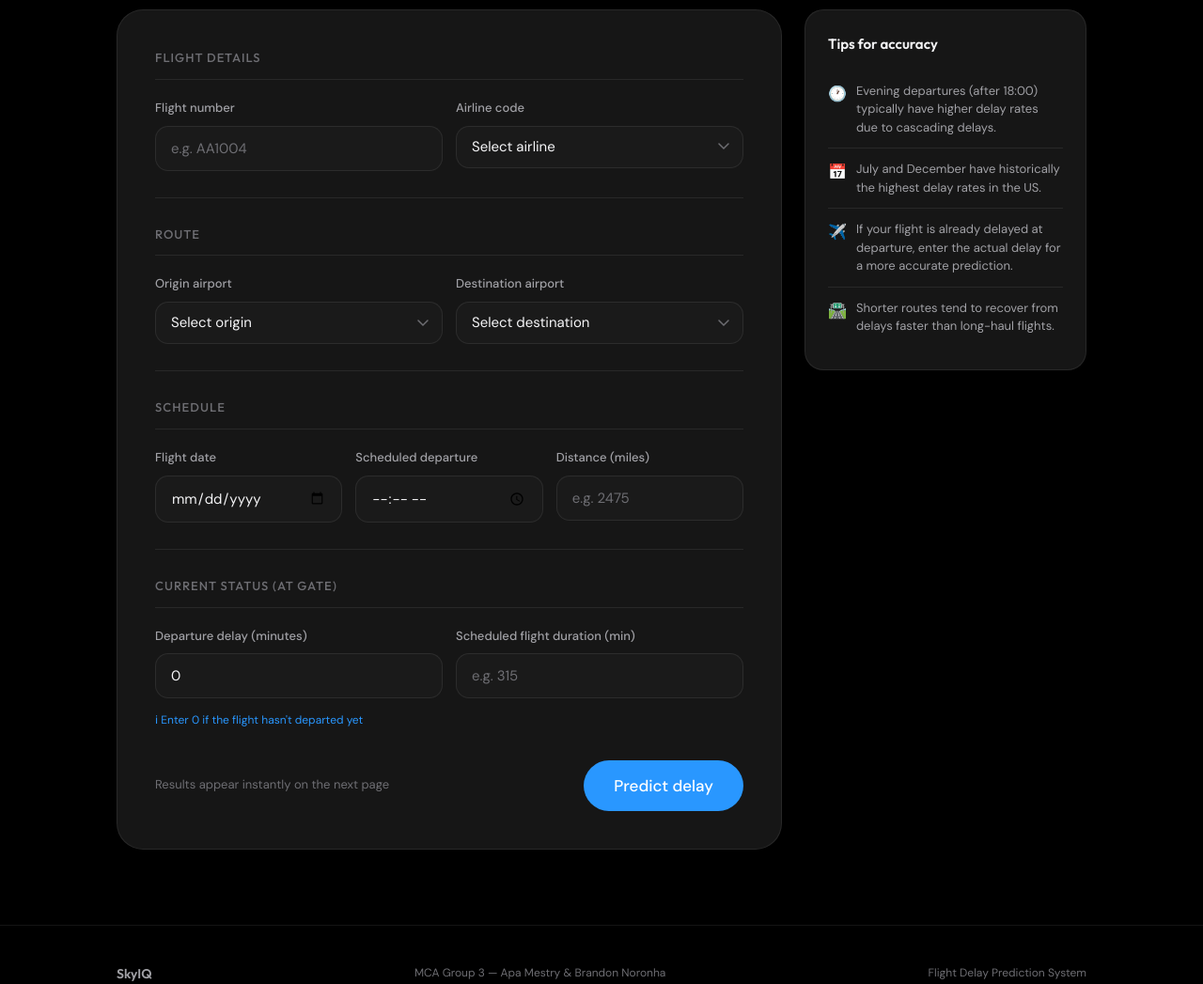
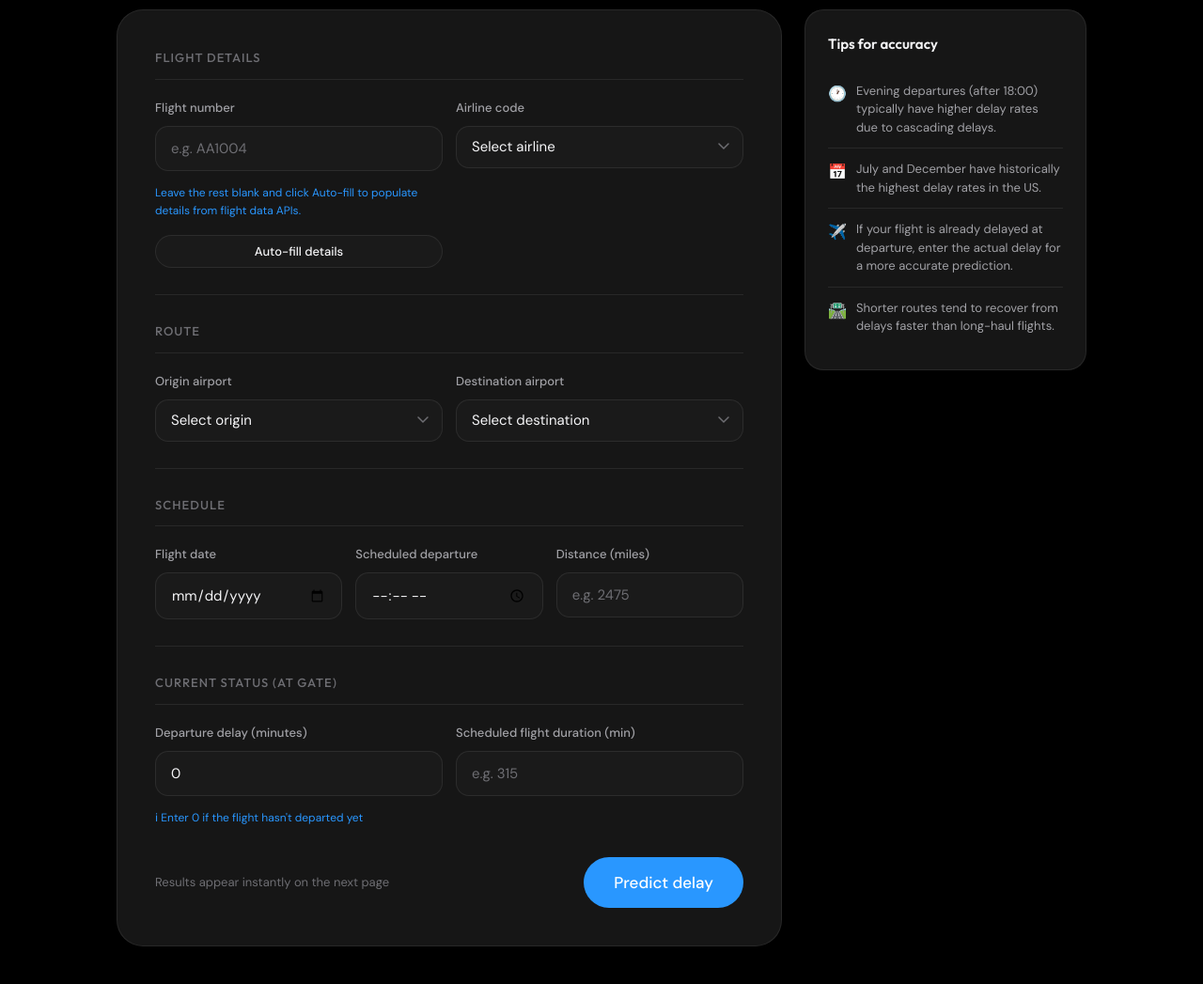
Before and after one commit to brand7noronha/Flight-delay-prediction-project, a Flask app: page /predict in a window 1280 px wide. Shown: the part 337-1384 px from the top of the page at 94% size. Run offline with Flask 3, Linux system fonts and the light colour scheme; tables that the repository leaves empty or names only in its code hold one stand-in row (values such as "Sample post").

Commit message:
Now model can predict delay using real time api data from Aviationstack & Flightradar24 only from USA based Airlines.

```diff
--- a/app.py
+++ b/app.py
@@ -14,10 +14,15 @@ from flask import (Flask, render_template, request, redirect,
 import hashlib, logging, os, random, math
 from datetime import datetime, date
 
+import requests
+
 logger = logging.getLogger(__name__)
 
 # ── CONFIG & DB ────────────────────────────────────────────
-from config import SECRET_KEY, DEBUG, PORT
+from config import (
+    SECRET_KEY, DEBUG, PORT,
+    AVIATIONSTACK_API_KEY, FLIGHTRADAR24_API_KEY,
+)
 from db import get_db, query, query_one, execute, commit, close
 
 app = Flask(__name__)
@@ -241,6 +246,240 @@ def predict_delay(airline, origin, destination, month,
     }
 
 
+# ── API SUPPORT ──────────────────────────────────────────────
+API_CALL_COUNTER = 0
+API_LAST_CALL = None
+
+_AIRPORT_COORDINATES = {
+    'ATL': (33.6407, -84.4277),
+    'BOS': (42.3656, -71.0096),
+    'CLT': (35.2144, -80.9473),
+    'DEN': (39.8561, -104.6737),
+    'DFW': (32.8998, -97.0403),
+    'DTW': (42.2162, -83.3554),
+    'EWR': (40.6895, -74.1745),
+    'IAH': (29.9902, -95.3368),
+    'JFK': (40.6413, -73.7781),
+    'LAS': (36.0840, -115.1537),
+    'LAX': (33.9416, -118.4085),
+    'LGA': (40.7769, -73.8740),
+    'MCO': (28.4312, -81.3081),
+    'MIA': (25.7959, -80.2870),
+    'MSP': (44.8848, -93.2223),
+    'ORD': (41.9742, -87.9073),
+    'PHX': (33.4353, -112.0058),
+    'SEA': (47.4502, -122.3088),
+    'SFO': (37.6213, -122.3790),
+}
+
+
+def increment_api_counter(provider, endpoint, success=True, note=None):
+    global API_CALL_COUNTER, API_LAST_CALL
+    API_CALL_COUNTER += 1
+    API_LAST_CALL = {
+        'provider': provider,
+        'endpoint': endpoint,
+        'success': success,
+        'note': note,
+        'time': datetime.utcnow().strftime('%Y-%m-%d %H:%M:%S UTC'),
+    }
+
+
+def _parse_iso_datetime(value):
+    if not value:
+        return None
+    try:
+        if isinstance(value, str) and value.endswith('Z'):
+            value = value[:-1] + '+00:00'
+        return datetime.fromisoformat(value)
+    except Exception:
+        try:
+            return datetime.strptime(value, '%Y-%m-%d %H:%M:%S')
+        except Exception:
+            return None
+
+
+def _get_hhmm_from_datetime(value):
+    if not value:
+        return None
+    try:
+        return int(value.strftime('%H%M'))
+    except Exception:
+        return None
+
+
+def _distance_between_airports(origin, destination):
+    if not origin or not destination:
+        return None
+    coords_a = _AIRPORT_COORDINATES.get(origin)
+    coords_b = _AIRPORT_COORDINATES.get(destination)
+    if not coords_a or not coords_b:
+        return None
+
+    lat1, lon1 = coords_a
+    lat2, lon2 = coords_b
+    radius = 3959.0
+    dlat = math.radians(lat2 - lat1)
+    dlon = math.radians(lon2 - lon1)
+    a = math.sin(dlat/2) ** 2 + math.cos(math.radians(lat1)) * math.cos(math.radians(lat2)) * math.sin(dlon/2) ** 2
+    c = 2 * math.atan2(math.sqrt(a), math.sqrt(1 - a))
+    return int(round(radius * c))
+
+
+def _safe_int(value, default=None):
+    try:
+        return int(value)
+    except Exception:
+        try:
+            return int(float(value))
+        except Exception:
+            return default
+
+
+def _safe_float(value, default=None):
+    try:
+        return float(value)
+    except Exception:
+        return default
+
+
+def lookup_with_aviationstack(flight_no, flight_date=None):
+    if not AVIATIONSTACK_API_KEY:
+        return None
+
+    url = 'https://api.aviationstack.com/v1/flights'
+    params = {'access_key': AVIATIONSTACK_API_KEY, 'flight_iata': flight_no, 'limit': 10}
+    if flight_date:
+        params['flight_date'] = flight_date
+
+    try:
+        response = requests.get(url, params=params, timeout=12)
+        response.raise_for_status()
+        data = response.json()
+    except Exception as exc:
+        increment_api_counter('aviationstack', url, success=False, note=str(exc))
+        return None
+
+    flights = data.get('data') or []
+    if not flights:
+        increment_api_counter('aviationstack', url, success=False, note='no flights returned')
+        return None
+
+    flight = flights[0]
+    departure = flight.get('departure', {}) or {}
+    arrival = flight.get('arrival', {}) or {}
+
+    sched_dep_dt = _parse_iso_datetime(departure.get('scheduled'))
+    actual_dep_dt = _parse_iso_datetime(departure.get('actual'))
+    sched_arr_dt = _parse_iso_datetime(arrival.get('scheduled'))
+
+    scheduled_departure = _get_hhmm_from_datetime(sched_dep_dt)
+    scheduled_time = None
+    if sched_dep_dt and sched_arr_dt:
+        duration = int(round((sched_arr_dt - sched_dep_dt).total_seconds() / 60.0))
+        scheduled_time = abs(duration) if duration > 0 else None
+
+    departure_delay = None
+    if departure.get('delay') is not None:
+        departure_delay = _safe_int(departure.get('delay'), None)
+    elif actual_dep_dt and sched_dep_dt:
+        departure_delay = _safe_int((actual_dep_dt - sched_dep_dt).total_seconds() / 60.0, None)
+
+    flight_date_value = None
+    if sched_dep_dt:
+        flight_date_value = sched_dep_dt.strftime('%Y-%m-%d')
+    elif flight_date:
+        flight_date_value = flight_date
+
+    details = {
+        'source': 'Aviationstack',
+        'airline': flight.get('airline', {}).get('iata'),
+        'origin': departure.get('iata'),
+        'destination': arrival.get('iata'),
+        'flight_date': flight_date_value,
+        'scheduled_departure': f"{scheduled_departure:04d}" if scheduled_departure is not None else None,
+        'scheduled_time': scheduled_time,
+        'departure_delay': departure_delay,
+        'distance': _distance_between_airports(departure.get('iata'), arrival.get('iata')),
+        'message': 'Data populated from Aviationstack API',
+    }
+    increment_api_counter('aviationstack', url, success=True, note=f"flight_iata={flight_no}")
+    return details
+
+
+def lookup_with_flightradar24(flight_no, flight_date=None):
+    if not FLIGHTRADAR24_API_KEY:
+        return None
+
+    url = 'https://fr24api.flightradar24.com/api/live/flight-positions/light'
+    params = {'flight': flight_no}
+    headers = {
+        'Accept': 'application/json',
+        'Accept-Version': 'v1',
+        'Authorization': f'Bearer {FLIGHTRADAR24_API_KEY}'
+    }
+
+    try:
+        response = requests.get(url, params=params, headers=headers, timeout=12)
+        response.raise_for_status()
+        data = response.json()
+    except Exception as exc:
+        increment_api_counter('flightradar24', url, success=False, note=str(exc))
+        return None
+
+    results = data.get('data') or []
+    if not results:
+        increment_api_counter('flightradar24', url, success=False, note='no flights returned')
+        return None
+
+    item = results[0]
+    flight = item.get('flight') or item
+    departure = item.get('airport', {}).get('origin', {}) or {}
+    arrival = item.get('airport', {}).get('destination', {}) or {}
+
+    sched_dep_dt = _parse_iso_datetime(departure.get('scheduled'))
+    sched_arr_dt = _parse_iso_datetime(arrival.get('scheduled'))
+    scheduled_departure = _get_hhmm_from_datetime(sched_dep_dt)
+    scheduled_time = None
+    if sched_dep_dt and sched_arr_dt:
+        duration = int(round((sched_arr_dt - sched_dep_dt).total_seconds() / 60.0))
+        scheduled_time = abs(duration) if duration > 0 else None
+
+    departure_delay = None
+    if departure.get('delay') is not None:
+        departure_delay = _safe_int(departure.get('delay'), None)
+
+    flight_date_value = None
+    if sched_dep_dt:
+        flight_date_value = sched_dep_dt.strftime('%Y-%m-%d')
+    elif flight_date:
+        flight_date_value = flight_date
+
+    details = {
+        'source': 'Flightradar24',
+        'airline': (flight.get('airline', {}) or {}).get('iata') or flight.get('airline_iata'),
+        'origin': departure.get('iata'),
+        'destination': arrival.get('iata'),
+        'flight_date': flight_date_value,
+        'scheduled_departure': f"{scheduled_departure:04d}" if scheduled_departure is not None else None,
+        'scheduled_time': scheduled_time,
+        'departure_delay': departure_delay,
+        'distance': _distance_between_airports(departure.get('iata'), arrival.get('iata')),
+        'message': 'Data populated from Flightradar24 API',
+    }
+    increment_api_counter('flightradar24', url, success=True, note=f"flight={flight_no}")
+    return details
+
+
+def lookup_flight_details(flight_no, flight_date=None):
+    if not flight_no:
+        return {}
+    lookup = lookup_with_aviationstack(flight_no, flight_date)
+    if lookup:
+        return lookup
+    return lookup_with_flightradar24(flight_no, flight_date)
+
+
 # ── PASSWORD HELPERS ────────────────────────────────────────
 def hash_password(password):
     salt   = os.urandom(16).hex()
@@ -345,6 +584,30 @@ def get_airports():
 # ROUTES
 # ══════════════════════════════════════════════════════════
 
+@app.context_processor
+def inject_api_debug():
+    return {
+        'api_debug': {
+            'call_count': API_CALL_COUNTER,
+            'last_call': API_LAST_CALL,
+        }
+    }
+
+
+@app.route('/lookup-flight')
+def lookup_flight():
+    flight_no = request.args.get('flight_no', '').strip().upper()
+    flight_date = request.args.get('flight_date')
+    if not flight_no:
+        return jsonify({'ok': False, 'message': 'flight_no query parameter is required'}), 400
+
+    lookup = lookup_flight_details(flight_no, flight_date)
+    if not lookup or not lookup.get('source'):
+        return jsonify({'ok': False, 'message': 'Unable to find flight details for ' + flight_no}), 404
+
+    return jsonify({'ok': True, 'lookup': lookup})
+
+
 # ── HOME ────────────────────────────────────────────────────
 @app.route('/')
 def index():
@@ -360,15 +623,35 @@ def predict():
 
     if request.method == 'POST':
         form        = request.form
-        flight_no   = form.get('flight_no', '').strip().upper() or 'N/A'
-        airline     = form.get('airline', 'AA')
-        origin      = form.get('origin', 'LAX')
-        destination = form.get('destination', 'JFK')
-        flight_date = form.get('flight_date') or str(date.today())
-        sched_dep   = form.get('scheduled_departure', '12:00').replace(':', '')
-        distance    = form.get('distance', 500)
-        dep_delay   = form.get('departure_delay', 0)
-        sched_time  = form.get('scheduled_time', 120)
+        flight_no   = form.get('flight_no', '').strip().upper()
+        airline     = form.get('airline', '').strip().upper()
+        origin      = form.get('origin', '').strip().upper()
+        destination = form.get('destination', '').strip().upper()
+        flight_date = form.get('flight_date', '').strip() or None
+        sched_dep   = form.get('scheduled_departure', '').replace(':', '').strip() or None
+        distance    = form.get('distance', '').strip() or None
+        dep_delay   = form.get('departure_delay', '').strip() or None
+        sched_time  = form.get('scheduled_time', '').strip() or None
+
+        if flight_no and (not airline or not origin or not destination or not flight_date or not sched_dep or not distance or not sched_time):
+            lookup = lookup_flight_details(flight_no, flight_date)
+            if lookup:
+                airline     = airline or (lookup.get('airline') or airline)
+                origin      = origin or (lookup.get('origin') or origin)
+                destination = destination or (lookup.get('destination') or destination)
+                flight_date = flight_date or lookup.get('flight_date')
+                sched_dep   = sched_dep or lookup.get('scheduled_departure')
+                distance    = distance or lookup.get('distance')
+                dep_delay   = dep_delay or lookup.get('departure_delay')
+                sched_time  = sched_time or lookup.get('scheduled_time')
+                api_lookup  = lookup
+            else:
+                api_lookup = {'source': None, 'message': 'Lookup failed or no external data found.'}
+        else:
+            api_lookup = None
+
+        if not flight_date:
+            flight_date = str(date.today())
 
         try:
             dt    = datetime.strptime(flight_date, '%Y-%m-%d')
@@ -376,6 +659,11 @@ def predict():
             dow   = dt.isoweekday()
         except Exception:
             month, dow = 6, 3
+
+        sched_dep  = sched_dep or '1200'
+        distance   = distance or 500
+        dep_delay  = dep_delay or 0
+        sched_time = sched_time or 120
 
         prediction = predict_delay(
             airline=airline,
@@ -389,15 +677,20 @@ def predict():
             scheduled_time=float(sched_time)
         )
 
+        formatted_sched_dep = sched_dep
+        if formatted_sched_dep and len(str(formatted_sched_dep)) == 4:
+            formatted_sched_dep = f"{str(formatted_sched_dep)[:2]}:{str(formatted_sched_dep)[2:]}"
+
         prediction.update({
             'flight_number':       flight_no,
             'airline':             airline,
             'origin':              origin,
             'destination':         destination,
             'flight_date':         flight_date,
-            'scheduled_departure': form.get('scheduled_departure', '12:00'),
+            'scheduled_departure': formatted_sched_dep or '12:00',
             'distance':            distance,
             'departure_delay':     dep_delay,
+            'lookup':              api_lookup,
         })
 
         # ── Historical stats from DB; fall back to mock ────
--- a/git_commands.txt
+++ b/git_commands.txt
@@ -18,3 +18,6 @@ git checkout main
 git pull origin main
 git branch branch-name -- to craete a new branch
 git checkout branch-name -- to switch to the new/your desired  branch
+
+Aviation Stack API Key:8bee62e0257c67a294c36e74a9846f41
+Radar24 API key:019bfe6e-c828-705e-a195-153ef2b97f52|bExWsP0S0lX2FwWAmjUmx0RrWFXc7KukWe9cStIJ52c61fd4
--- a/templates/base.html
+++ b/templates/base.html
@@ -405,8 +405,21 @@
   {% endif %}
 {% endwith %}
 
-<!-- ── PAGE CONTENT ──────────────────────────────────────── -->
-<div class="page-body">
+<!-- ── PAGE CONTENT ──────────────────────────────────────── --><div id="api-debug-panel" style="display:none; position:fixed; bottom:18px; right:18px; z-index:1200; width:320px; max-width:90vw; background: rgba(15,15,20,0.96); border:1px solid rgba(255,255,255,0.10); border-radius:20px; padding:18px; color: var(--text-primary); box-shadow: 0 24px 60px rgba(0,0,0,0.4); font-size:13px;">
+  <div style="display:flex; align-items:center; justify-content:space-between; gap:12px; margin-bottom:12px;">
+    <span style="font-weight:700;">API Debug</span>
+    <button id="api-debug-close" class="btn btn-ghost" style="padding:6px 10px; font-size:12px;">Close</button>
+  </div>
+  <div style="line-height:1.5;">
+    <div><strong>Call count:</strong> {{ api_debug.call_count }}</div>
+    <div><strong>Last provider:</strong> {{ api_debug.last_call.provider if api_debug.last_call else 'n/a' }}</div>
+    <div><strong>Success:</strong> {{ 'yes' if api_debug.last_call and api_debug.last_call.success else 'no' }}</div>
+    <div style="margin-top:10px;"><strong>Details:</strong>
+      <pre style="white-space:pre-wrap; word-break:break-word; font-size:12px; margin:6px 0 0; color: var(--text-secondary);">{{ api_debug.last_call.note if api_debug.last_call else 'No calls yet' }}</pre>
+    </div>
+  </div>
+  <div style="margin-top:12px; color: var(--text-tertiary); font-size:12px;">Press <kbd>Ctrl</kbd>+<kbd>Shift</kbd>+<kbd>D</kbd> to toggle this panel.</div>
+</div><div class="page-body">
   {% block content %}{% endblock %}
 </div>
 
@@ -430,6 +443,24 @@
   }, { threshold: 0.1 });
   document.querySelectorAll('.fade-up').forEach(el => observer.observe(el));
 </script>
+<script>
+  const apiDebugPanel = document.getElementById('api-debug-panel');
+  const apiDebugClose = document.getElementById('api-debug-close');
+
+  document.addEventListener('keydown', (event) => {
+    if (event.ctrlKey && event.shiftKey && event.key.toLowerCase() === 'd') {
+      event.preventDefault();
+      if (!apiDebugPanel) return;
+      apiDebugPanel.style.display = apiDebugPanel.style.display === 'block' ? 'none' : 'block';
+    }
+  });
+
+  if (apiDebugClose) {
+    apiDebugClose.addEventListener('click', () => {
+      if (apiDebugPanel) apiDebugPanel.style.display = 'none';
+    });
+  }
+</script>
 
 {% block scripts %}{% endblock %}
 </body>
--- a/templates/predict.html
+++ b/templates/predict.html
@@ -124,10 +124,12 @@
                  class="form-input"
                  value="{{ prefill.flight_no or '' }}"
                  required>
+          <div class="info-tooltip">Leave the rest blank and click Auto-fill to populate details from flight data APIs.</div>
+          <button type="button" id="lookup-flight-btn" class="btn btn-secondary btn-sm mt-8">Auto-fill details</button>
         </div>
         <div class="form-group">
           <label class="form-label" for="airline">Airline code</label>
-          <select id="airline" name="airline" class="form-select" required>
+          <select id="airline" name="airline" class="form-select">
             <option value="">Select airline</option>
             {% for code, name in airlines %}
               <option value="{{ code }}" {% if prefill.airline == code %}selected{% endif %}>
@@ -145,7 +147,7 @@
       <div class="form-row">
         <div class="form-group">
           <label class="form-label" for="origin">Origin airport</label>
-          <select id="origin" name="origin" class="form-select" required>
+          <select id="origin" name="origin" class="form-select">
             <option value="">Select origin</option>
             {% for code, name, city in airports %}
               <option value="{{ code }}" {% if prefill.origin == code %}selected{% endif %}>
@@ -156,7 +158,7 @@
         </div>
         <div class="form-group">
           <label class="form-label" for="destination">Destination airport</label>
-          <select id="destination" name="destination" class="form-select" required>
+          <select id="destination" name="destination" class="form-select">
             <option value="">Select destination</option>
             {% for code, name, city in airports %}
               <option value="{{ code }}" {% if prefill.destination == code %}selected{% endif %}>
@@ -176,15 +178,13 @@
           <label class="form-label" for="flight_date">Flight date</label>
           <input type="date" id="flight_date" name="flight_date"
                  class="form-input"
-                 value="{{ prefill.date or '' }}"
-                 required>
+                 value="{{ prefill.date or '' }}">
         </div>
         <div class="form-group">
           <label class="form-label" for="scheduled_departure">Scheduled departure</label>
           <input type="time" id="scheduled_departure" name="scheduled_departure"
                  class="form-input"
-                 value="{{ prefill.scheduled_departure or '' }}"
-                 required>
+                 value="{{ prefill.scheduled_departure or '' }}">
         </div>
         <div class="form-group">
           <label class="form-label" for="distance">Distance (miles)</label>
@@ -192,7 +192,7 @@
                  placeholder="e.g. 2475"
                  class="form-input"
                  value="{{ prefill.distance or '' }}"
-                 min="1" max="9999" required>
+                 min="1" max="9999">
         </div>
       </div>
 
@@ -216,7 +216,7 @@
                  placeholder="e.g. 315"
                  class="form-input"
                  value="{{ prefill.scheduled_time or '' }}"
-                 min="20" max="1000" required>
+                 min="20" max="1000">
         </div>
       </div>
 
@@ -268,7 +268,69 @@
     btn.disabled = true;
   });
 
-  // Auto-fill distance when route is selected (optional enhancement)
-  // Can be wired to a Flask /api/route-distance endpoint later
+  const lookupButton = document.getElementById('lookup-flight-btn');
+  const flightNoInput = document.getElementById('flight_no');
+
+  async function fillFlightDetails() {
+    const flightNo = flightNoInput.value.trim().toUpperCase();
+    if (!flightNo) {
+      alert('Enter a flight number first.');
+      return;
+    }
+
+    lookupButton.disabled = true;
+    lookupButton.textContent = 'Looking up…';
+
+    try {
+      const flightDate = document.getElementById('flight_date').value;
+      const params = new URLSearchParams({ flight_no: flightNo });
+      if (flightDate) params.set('flight_date', flightDate);
+
+      const res = await fetch(`/lookup-flight?${params.toString()}`);
+      const payload = await res.json();
+
+      if (!payload.ok) {
+        alert(payload.message || 'Could not find flight details.');
+        return;
+      }
+
+      const lookup = payload.lookup || {};
+      if (lookup.airline) {
+        document.getElementById('airline').value = lookup.airline;
+      }
+      if (lookup.origin) {
+        document.getElementById('origin').value = lookup.origin;
+      }
+      if (lookup.destination) {
+        document.getElementById('destination').value = lookup.destination;
+      }
+      if (lookup.flight_date) {
+        document.getElementById('flight_date').value = lookup.flight_date;
+      }
+      if (lookup.scheduled_departure) {
+        const dep = lookup.scheduled_departure.toString().padStart(4, '0');
+        document.getElementById('scheduled_departure').value = `${dep.slice(0,2)}:${dep.slice(2)}`;
+      }
+      if (lookup.distance) {
+        document.getElementById('distance').value = lookup.distance;
+      }
+      if (lookup.departure_delay !== undefined && lookup.departure_delay !== null) {
+        document.getElementById('departure_delay').value = lookup.departure_delay;
+      }
+      if (lookup.scheduled_time) {
+        document.getElementById('scheduled_time').value = lookup.scheduled_time;
+      }
+
+      alert('Flight details populated from external lookup. Review before submitting.');
+    } catch (error) {
+      console.error(error);
+      alert('Flight lookup failed. Please try again later.');
+    } finally {
+      lookupButton.disabled = false;
+      lookupButton.textContent = 'Auto-fill details';
+    }
+  }
+
+  lookupButton.addEventListener('click', fillFlightDetails);
 </script>
 {% endblock %}
```
Also changed, not shown: config.py (+8 -0 lines), README.md.
